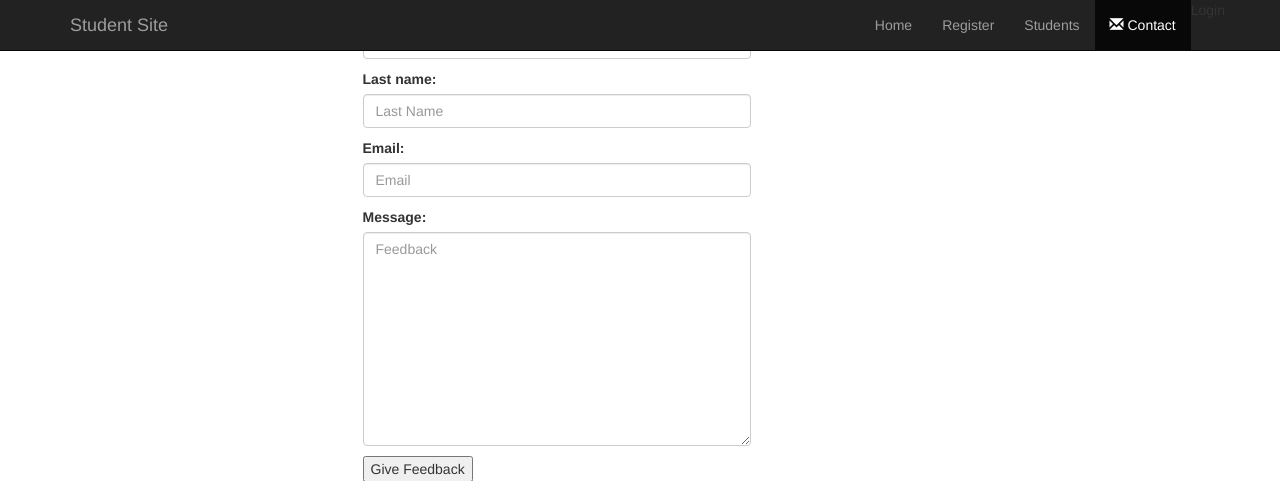
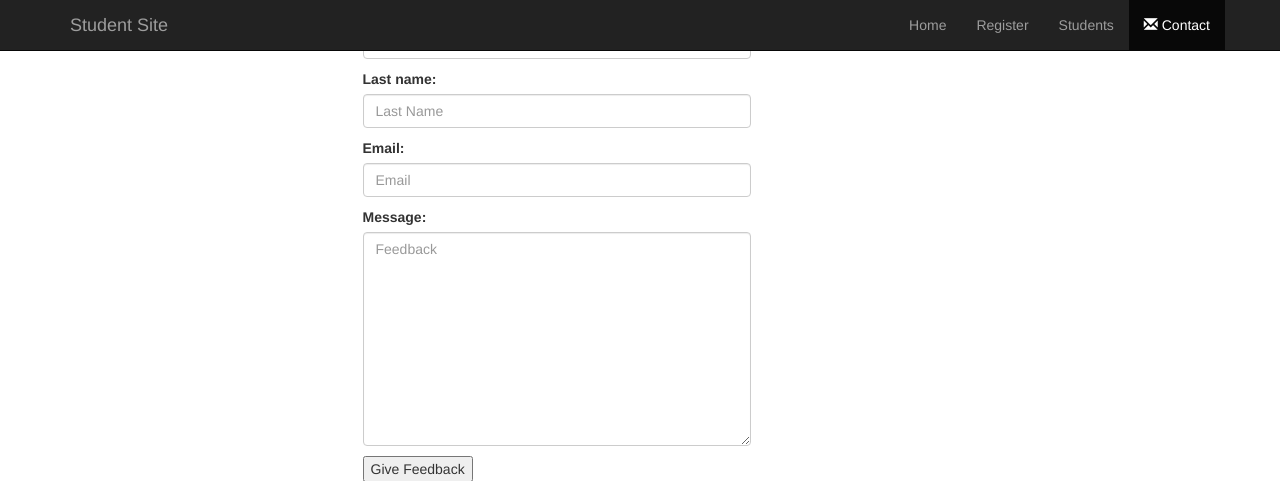
Before and after one commit to vonmises/Django-App, a Django app: page /feedback/ in a window 1280 px wide. Shown: the top 481 px of the page. Run offline with Django 3.2, Linux system fonts and the light colour scheme; some libraries are stand-ins or nearby versions.

Commit message:
removed unnecessary text

```diff
--- a/firstproject/templates/bootstrap/base.html
+++ b/firstproject/templates/bootstrap/base.html
@@ -40,7 +40,6 @@
           <span class="glyphicon glyphicon-envelope"></span> Contact
         </a>
       </li>
-      <li>Login</li>
     </ul>
   </div>
 </div>
```
